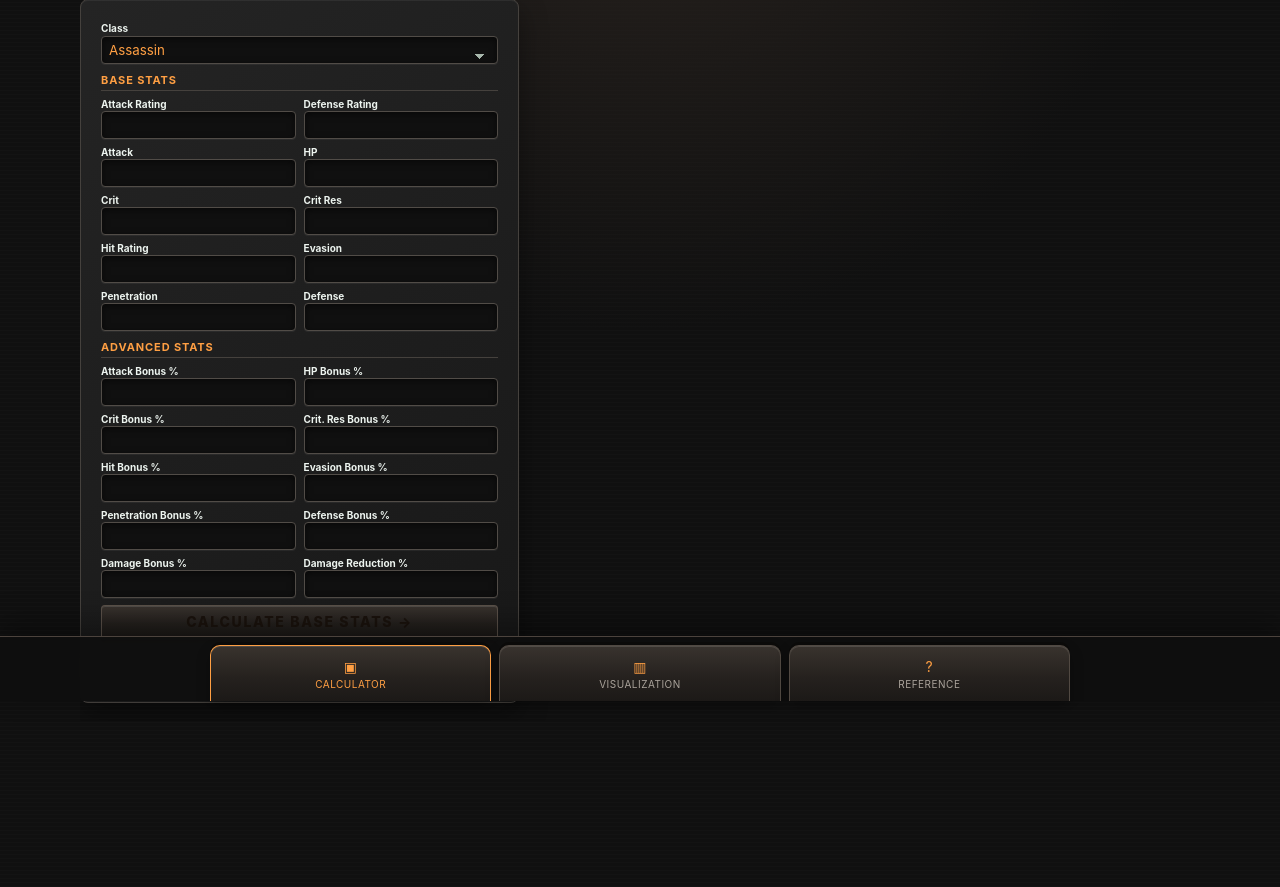
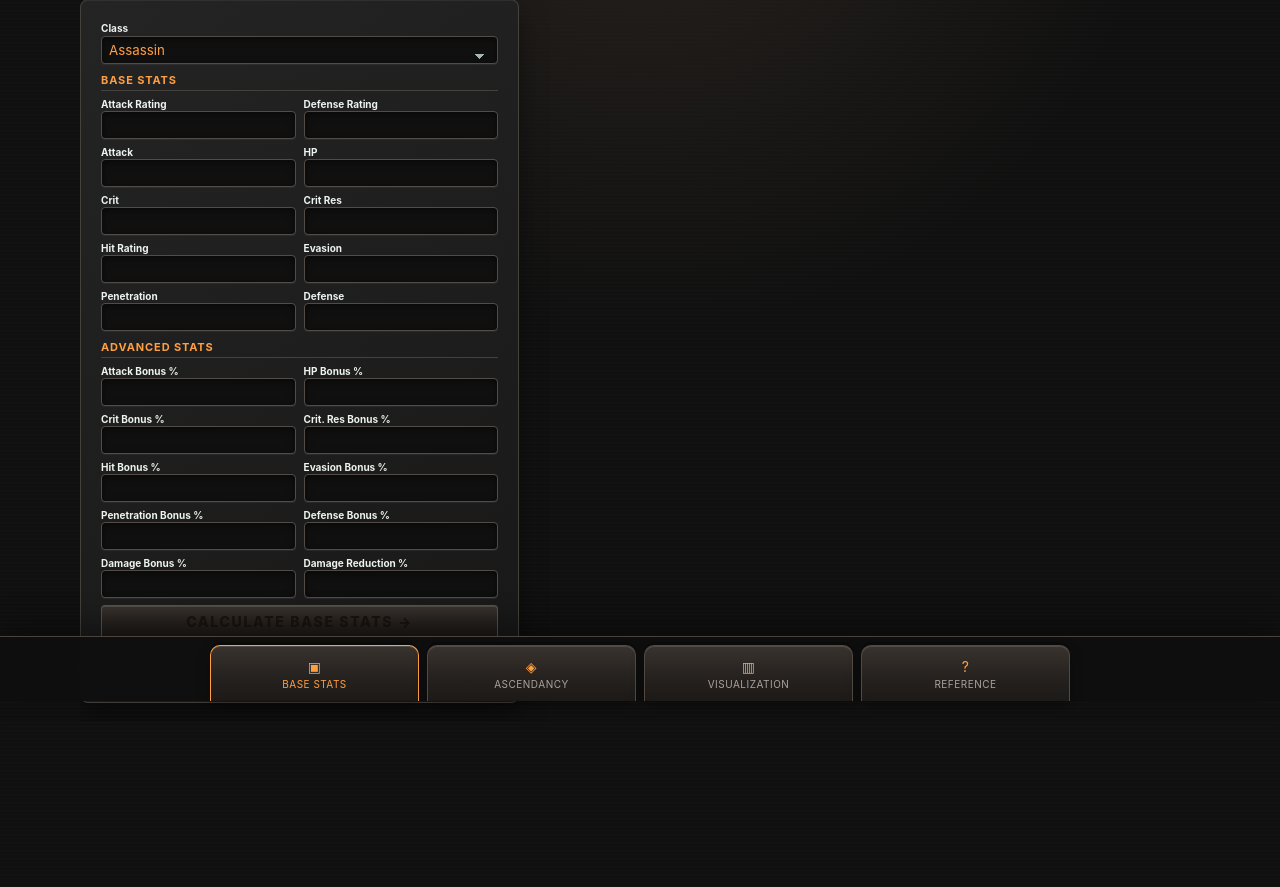
Before and after one commit to Jo11yPirate/WHOA_Adventure_Calculator, a Flask app: page / in a window 1280 px wide. Shown: the part 99-986 px from the top of the page. Run offline with Flask 3, Linux system fonts and the light colour scheme.

Commit message:
Add authoritative ASCENDANCY calculator
Co-authored-by: Copilot <223556219+Copilot@users.noreply.github.com>

```diff
--- a/app.py
+++ b/app.py
@@ -77,6 +77,17 @@ FORMULA_GUIDANCE = {
     "Effective defense": "Enemy Defense × (1 − Penetration %) − Flat Penetration",
     "Critical damage/healing": "Mitigated Output × max(1.0, 1.5 + Crit Damage Bonus % − Target Crit Resistance %)",
     "Tank damage received": "Incoming Boss Damage × (1 − min(DMG Red %, 90%)) / [1 + (Defense Score × Defense Bonus %)]",
+}
+
+ASCENDANCY_FORMULAS = {
+    "Base damage core": "Attack + Penetration",
+    "Base healing": "Attack + Penetration + Hit",
+    "Critical rate": "Crit / (Attack + Penetration)",
+    "Healing critical rate": "Crit / Base Healing",
+    "Damage bonus multiplier": "1 + Damage Bonus %",
+    "Normal center hit": "(Attack + Pen) × Skill Rate × Damage Bonus × Inscription Layer",
+    "Critical center hit": "Normal Center Hit × 2.00",
+    "Floating output": "Observed for damage and healing; exact range pending",
 }
 
 SKILLS = {
@@ -187,6 +198,35 @@ def calculate_universal(values):
     return result
 
 
+def calculate_ascendancy(values):
+    attack = values["attack"]
+    penetration = values["penetration"]
+    hit = values["hit"]
+    crit = values["crit"]
+    damage_bonus_multiplier = 1 + values["damage_bonus_percentage"] / 100
+    inscription_layer = 1 + values["inscription_damage_percentage"] / 100
+    base_damage = attack + penetration
+    base_healing = base_damage + hit
+    is_healing = values["class_name"] == "Priest"
+    core_output = base_healing if is_healing else base_damage
+    skill_rate = values["skill_damage_rate_percentage"] / 100
+    normal_center_hit = core_output * skill_rate * damage_bonus_multiplier * inscription_layer
+    critical_center_hit = normal_center_hit * 2
+    critical_rate = (crit / core_output * 100) if core_output else 0
+    return {
+        **values,
+        "is_healing": is_healing,
+        "base_damage": base_damage,
+        "base_healing": base_healing,
+        "core_output": core_output,
+        "damage_bonus_multiplier": damage_bonus_multiplier,
+        "inscription_layer": inscription_layer,
+        "normal_center_hit": normal_center_hit,
+        "critical_center_hit": critical_center_hit,
+        "critical_rate": critical_rate,
+    }
+
+
 def read_stats(form):
     class_name = form.get("class_name", "Priest")
     if class_name not in CLASS_GUIDANCE:
@@ -252,25 +292,48 @@ def read_universal(form):
     return calculate_universal(values)
 
 
+def read_ascendancy(form):
+    class_name = form.get("class_name", "Assassin")
+    if class_name not in CLASS_GUIDANCE:
+        raise ValueError("Choose a valid class.")
+    fields = ("attack", "penetration", "hit", "crit", "damage_bonus_percentage",
+              "skill_damage_rate_percentage", "inscription_damage_percentage")
+    values = {"class_name": class_name}
+    for field in fields:
+        value = form.get(field, type=float)
+        if value is None or value < 0:
+            raise ValueError(f"{field.replace('_', ' ').title()} must be 0 or greater.")
+        values[field] = value
+    return calculate_ascendancy(values)
+
+
 @app.route("/", methods=["GET", "POST"])
 def index():
     stats = None
+    asc_stats = None
     error = None
     selected_class = request.values.get("class_name", "Assassin")
     calculator = request.values.get("calculator", "universal")
     if request.method == "POST":
         try:
-            stats = read_universal(request.form) if calculator == "universal" else read_stats(request.form)
+            if calculator == "universal":
+                stats = read_universal(request.form)
+            elif calculator == "ascendancy":
+                asc_stats = read_ascendancy(request.form)
+            else:
+                stats = read_stats(request.form)
         except ValueError as exc:
             error = str(exc)
     return render_template(
         "index.html",
         stats=stats,
+        asc_stats=asc_stats,
         error=error,
         guidance=BUILD_GUIDANCE,
         class_guidance=CLASS_GUIDANCE,
         selected_class=selected_class,
         formula_guidance=FORMULA_GUIDANCE,
+        ascendancy_formulas=ASCENDANCY_FORMULAS,
         class_profiles=CLASS_PROFILES,
         skills=SKILLS,
         calculator=calculator,
--- a/static/dashboard.js
+++ b/static/dashboard.js
@@ -210,3 +210,12 @@ if (calculatorForm) {
   updateClassReference(classSelect.value);
   updateWarriorOnly(classSelect.value);
 }
+
+const ascendancyForm = document.getElementById("ascendancy-form");
+if (ascendancyForm) {
+  document.getElementById("clear-asc-stats").addEventListener("click", () => {
+    ascendancyForm.querySelectorAll('input[type="number"]').forEach((input) => {
+      input.value = "";
+    });
+  });
+}
--- a/static/styles.css
+++ b/static/styles.css
@@ -753,7 +753,7 @@ code {
   bottom: 0;
   left: 0;
   display: grid;
-  grid-template-columns: repeat(3, minmax(132px, 1fr));
+  grid-template-columns: repeat(4, minmax(110px, 1fr));
   justify-content: center;
   gap: 8px;
   padding: 8px max(12px, calc((100vw - 860px) / 2)) 0;
@@ -930,7 +930,7 @@ button:active {
   }
 
   .quick-nav {
-    grid-template-columns: repeat(3, minmax(0, 1fr));
+    grid-template-columns: repeat(4, minmax(0, 1fr));
     gap: 4px;
     padding: 6px 6px 0;
   }
--- a/templates/index.html
+++ b/templates/index.html
@@ -87,6 +87,55 @@
           </div>
         </form>
       </section>
+      </section>
+
+      <section id="ascendancy-calculator" class="app-page" data-app-page="ascendancy-calculator">
+        <section class="hero">
+          <p class="eyebrow">ASCENDANCY Combat Lab</p>
+          <p class="notice"><strong>Verified model:</strong> Enter the displayed stats and tooltip skill rate. Floating damage and healing are observed, but their exact range is pending.</p>
+        </section>
+        <section class="content-grid">
+          <form id="ascendancy-form" class="card stats-form" method="post">
+            {% if calculator == 'ascendancy' and error %}<p class="error" role="alert">{{ error }}</p>{% endif %}
+            <label for="asc-class-select" title="Choose the class whose ASCENDANCY model you are using.">Class</label>
+            <select id="asc-class-select" name="class_name" title="Choose your character class.">
+              {% for class_name in skills %}
+                <option value="{{ class_name }}" {% if selected_class == class_name %}selected{% endif %}>{{ class_name }}</option>
+              {% endfor %}
+            </select>
+            <div class="stats-section">
+              <h2>Base Stats</h2>
+              <div class="form-row">
+                {% for field, label in [
+                  ("attack", "Attack"), ("penetration", "Penetration"),
+                  ("hit", "Hit Rating"), ("crit", "Crit")
+                ] %}
+                  <div><label for="asc-{{ field }}">{{ label }}</label><input id="asc-{{ field }}" name="{{ field }}" type="number" min="0" step="0.01" value="{{ request.form.get(field, '') }}" required></div>
+                {% endfor %}
+              </div>
+            </div>
+            <div class="stats-section">
+              <h2>Advanced Stats</h2>
+              <div class="form-row">
+                {% for field, label, tip in [
+                  ("damage_bonus_percentage", "Damage Bonus %", "Direct damage multiplier."),
+                  ("inscription_damage_percentage", "Inscription Damage %", "Passive inscription damage layer."),
+                  ("skill_damage_rate_percentage", "Skill Damage Rate %", "Enter the skill tooltip rate, such as 343."),
+                  ("crit", "Critical Rate Source", "Uses Crit divided by the relevant base damage or healing core.")
+                ] %}
+                  {% if field != "crit" %}
+                    <div><label for="asc-{{ field }}" title="{{ tip }}">{{ label }}</label><input id="asc-{{ field }}" name="{{ field }}" type="number" min="0" step="0.01" value="{{ request.form.get(field, '') }}" title="{{ tip }}" required></div>
+                  {% endif %}
+                {% endfor %}
+              </div>
+            </div>
+            <input type="hidden" name="calculator" value="ascendancy">
+            <div class="form-actions">
+              <button type="submit">CALCULATE ASCENDANCY MODEL <span aria-hidden="true">→</span></button>
+              <button id="clear-asc-stats" type="button" class="secondary-button">CLEAR ALL STATS</button>
+            </div>
+          </form>
+        </section>
       </section>
 
       <section id="visualization" class="app-page card calculator-window visualization-page" data-app-page="visualization">
@@ -208,6 +257,19 @@
               </div>
             </div>
           </div>
+          <section class="ascendancy-results card">
+            <div class="section-heading"><div><p class="eyebrow">ASCENDANCY Model</p><h2>Verified center hits</h2></div></div>
+            {% if asc_stats %}
+              <div class="metric-grid">
+                <article class="metric"><span>{{ "Base Healing" if asc_stats.is_healing else "Base Damage Core" }}</span><strong>{{ "{:,.1f}".format(asc_stats.core_output) }}</strong><small>Verified core</small></article>
+                <article class="metric"><span>Normal Center Hit</span><strong>{{ "{:,.1f}".format(asc_stats.normal_center_hit) }}</strong><small>Before floating factor</small></article>
+                <article class="metric"><span>Critical Center Hit</span><strong>{{ "{:,.1f}".format(asc_stats.critical_center_hit) }}</strong><small>×2.00</small></article>
+                <article class="metric"><span>{{ "Healing Critical Rate" if asc_stats.is_healing else "Critical Rate" }}</span><strong>{{ "%.2f"|format(asc_stats.critical_rate) }}%</strong><small>Panel/community model</small></article>
+              </div>
+            {% else %}
+              <p class="muted">Submit the ASCENDANCY Model calculator to populate these results.</p>
+            {% endif %}
+          </section>
         </section>
         </div>
       </section>
@@ -233,11 +295,20 @@
             {% endfor %}
           </div>
         </div>
+        <div class="formula-guide">
+          <div class="section-heading"><div><p class="eyebrow">ASCENDANCY Combat Lab</p><h2>Verified model equations</h2></div></div>
+          <div class="formula-list">
+            {% for name, formula in ascendancy_formulas.items() %}
+              <div><strong>{{ name }}</strong><code>{{ formula }}</code></div>
+            {% endfor %}
+          </div>
+        </div>
         <p class="reference-credit">Combat models provided by <a href="https://docs.google.com/spreadsheets/d/1HYeBoEnzPC1bRy30Nln9zD21KCUWjVXA/edit?gid=283237974#gid=283237974" target="_blank" rel="noopener noreferrer">Noblesse's ASCENDANCY Combat Lab</a>.</p>
       </section>
     </main>
     <nav class="quick-nav" aria-label="Quick navigation">
-      <a href="#calculator-page" data-page-target="calculator"><span aria-hidden="true">▣</span><span>Calculator</span></a>
+      <a href="#calculator-page" data-page-target="calculator"><span aria-hidden="true">▣</span><span>Base Stats</span></a>
+      <a href="#ascendancy-calculator" data-page-target="ascendancy-calculator"><span aria-hidden="true">◈</span><span>ASCENDANCY</span></a>
       <a href="#visualization" data-page-target="visualization"><span aria-hidden="true">▥</span><span>Visualization</span></a>
       <a href="#reference" data-page-target="reference"><span aria-hidden="true">?</span><span>Reference</span></a>
     </nav>
```
Also changed, not shown: test_calculator.py (+37 -1 lines), README.md.
